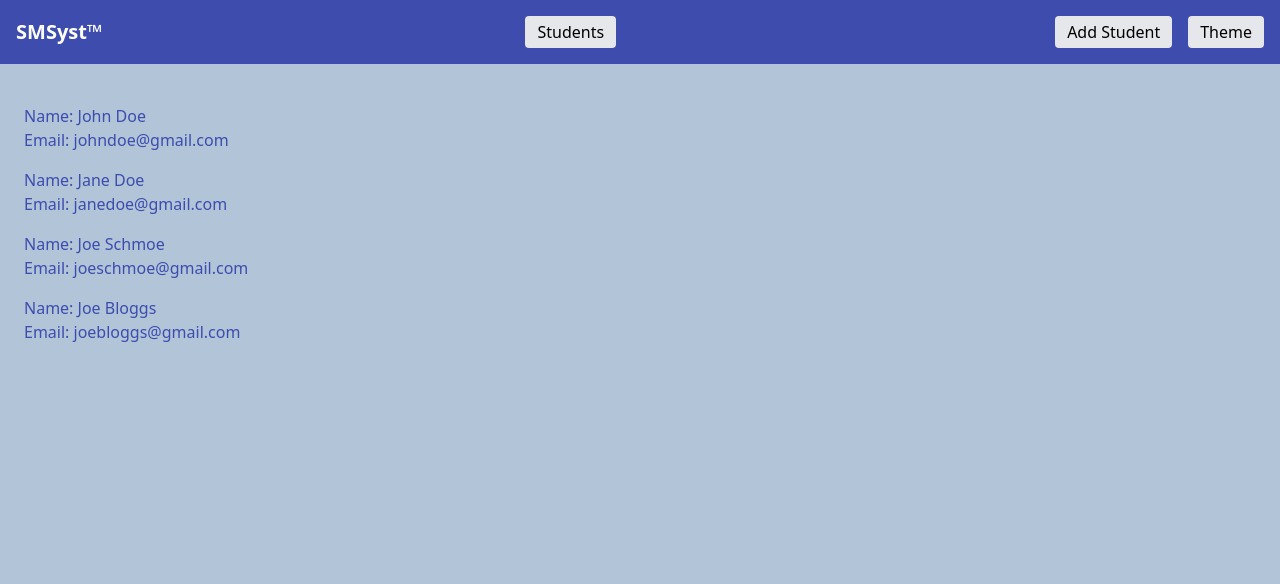
After one commit to Kallol7/Student-Management-System, a Django app: page /students in a window 1280 px wide. The commit adds this page. Shown: the top 584 px of the page. Run offline with Django 5.2, Linux system fonts and the light colour scheme; data comes from the database, SQL or seed files in the repository; some libraries are stand-ins or nearby versions.

Commit message:
Add students

```diff
--- a/studentmanage/forms.py
+++ b/studentmanage/forms.py
@@ -1,6 +1,6 @@
 from django import forms
 
-from .models import Student, Course
+from .models import Student
 
 class StudentForm(forms.ModelForm):
     class Meta:
--- a/studentmanage/templates/studentmanage/base.html
+++ b/studentmanage/templates/studentmanage/base.html
@@ -32,6 +32,8 @@
 <body class="bg-[var(--background)] text-[var(--primary)] flex flex-col min-h-screen min-w-[175px]">
     <nav class="bg-[var(--primary)] text-white p-4 flex flex-col md:flex-row justify-between items-center">
         <a href="{% url 'home' %}" class="text-xl font-semibold">SMSyst&trade;</i></a>
+
+        <a href="{% url 'students' %}" class="px-3 py-1 bg-gray-200 text-black rounded md:ml-auto md:mr-4">Students</a>
 
         <a href="{% url 'student_form' %}" class="px-3 py-1 bg-gray-200 text-black rounded md:ml-auto md:mr-4">Add Student</a>
 
--- /dev/null
+++ b/studentmanage/templates/studentmanage/students.html
@@ -0,0 +1,11 @@
+{% extends './base.html' %}
+{% block content %}
+<ul>
+{% for student in students %}
+<ul class="my-4">
+<li>Name: {{ student.name }}</li>
+<li>Email: {{ student.email }}</li>
+</ul>
+{% endfor %}
+</ul>
+{% endblock %}
--- a/studentmanage/url.py
+++ b/studentmanage/url.py
@@ -3,5 +3,6 @@ from . import views
 
 urlpatterns = [
     path("", views.home, name="home"),
-    path("students/add", views.student_form, name="student_form")
+    path("students/add", views.student_form, name="student_form"),
+    path("students", views.students, name="students")
 ]
--- a/studentmanage/views.py
+++ b/studentmanage/views.py
@@ -1,5 +1,7 @@
 from django.shortcuts import render, redirect
 from .forms import StudentForm
+from django.http import JsonResponse
+from .models import Student, Course
 
 def home(request):
     return render(request, "studentmanage/index.html")
@@ -16,3 +18,15 @@ def student_form(request, success=None):
         form = StudentForm()
 
     return render(request, "studentmanage/studentform.html", {"form": form, "success": success})
+
+def students(request):
+    students = Student.objects.prefetch_related("courses")
+    response = [{
+        "name": student.name,
+        "email": student.email,
+        "phone": student.phone,
+        "courses": [course for course in student.courses.all()]
+    } for student in students]
+    print(students)
+
+    return render(request, "studentmanage/students.html", {"students": response})
```
